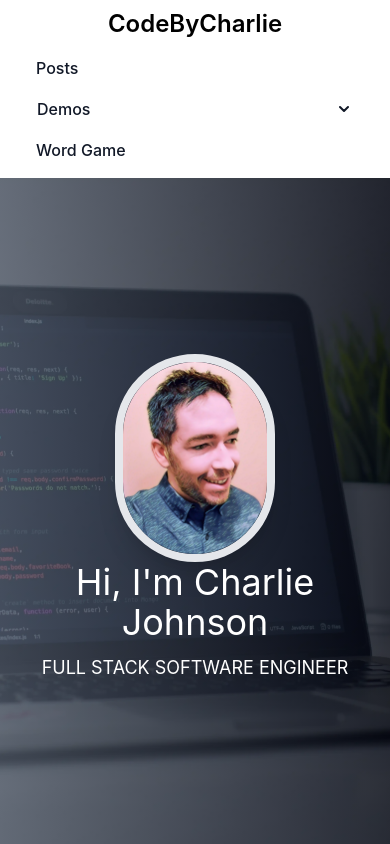
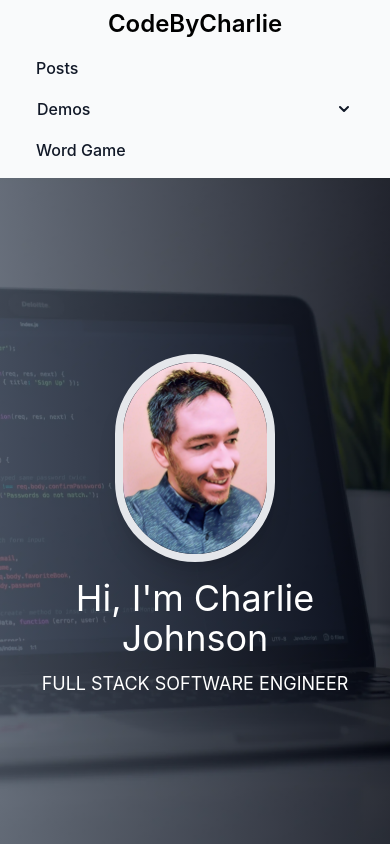
Before and after one commit to devcjohn/codebycharlie, a React (Vite) app: page / in a window 390 px wide. Shown: the top 844 px of the page. Built offline with nearby package versions, Linux system fonts and the light colour scheme.

Commit message:
Improve spacing on home screen, make navbar gray so it stands out a bit

```diff
--- a/src/components/NavBar.tsx
+++ b/src/components/NavBar.tsx
@@ -30,7 +30,7 @@ export const NavBar = () => {
   return (
     <header>
       <nav>
-        <div className="max-w-screen flex flex-wrap items-center justify-evenly px-4">
+        <div className="max-w-screen flex flex-wrap items-center justify-evenly px-4 bg-gray-50">
           <a href="/" className="flex items-center">
             <span className="mt-2 md:my-5 self-center text-2xl font-semibold whitespace-nowrap">
               CodeByCharlie
--- a/src/pages/Home.tsx
+++ b/src/pages/Home.tsx
@@ -13,7 +13,7 @@ export const Home = () => {
             <div className="rounded-full border-8 border-primary shadow-xl">
               <img src="/img/headshot.webp" alt="headshot" className="h-48 rounded-full sm:h-56" />
             </div>
-            <div className=" md:pt-8 md:pl-8">
+            <div className="mt-4 md:mt-0 md:pt-8 md:pl-8 ">
               <h1 className="text-center font-header text-4xl text-white md:text-6xl">
                 Hi, I'm Charlie Johnson
               </h1>
```
